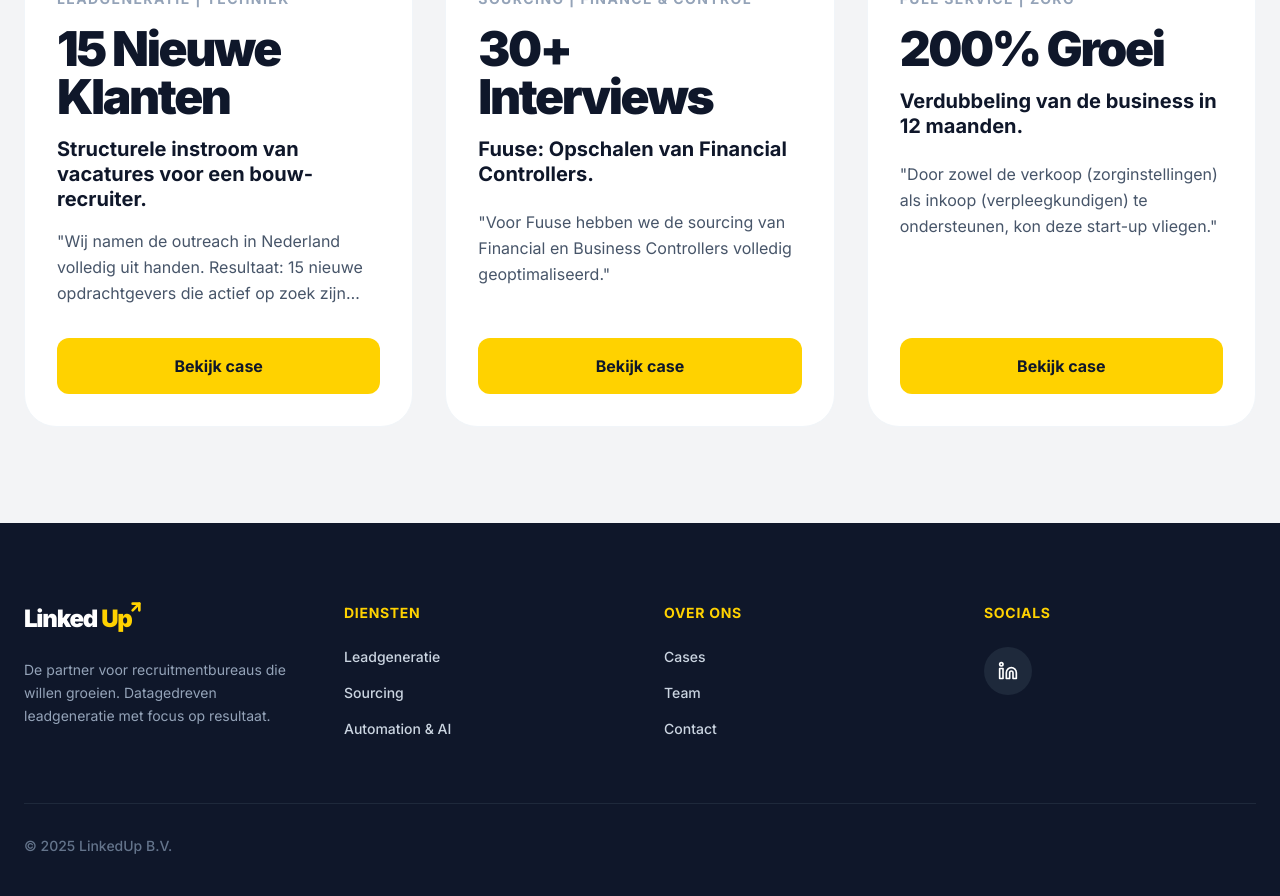
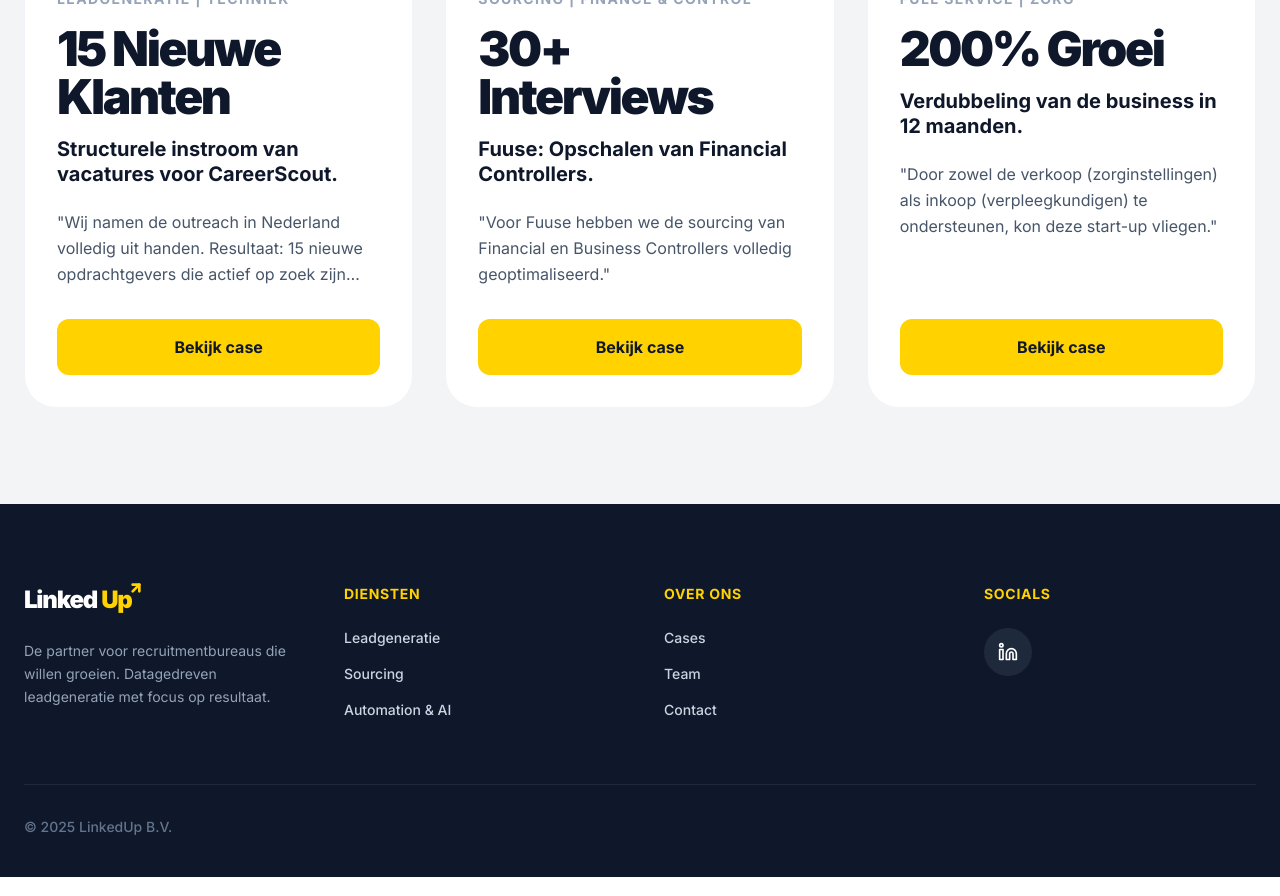
Before and after one commit to markdjonge/recruitersite, a React (Vite) app: page /cases in a window 1280 px wide. Shown: the part 1000-1896 px from the top of the page. Built offline with nearby package versions, Linux system fonts and the light colour scheme; no server answers.

Commit message:
Manual code updates made to file: data/cases.ts

```diff
--- a/data/cases.ts
+++ b/data/cases.ts
@@ -3,7 +3,7 @@ export const cases = [
     id: "bouw-recruitment",
     category: "Leadgeneratie | Techniek",
     stat: "15 Nieuwe Klanten",
-    title: "Structurele instroom van vacatures voor een bouw-recruiter.",
+    title: "Structurele instroom van vacatures voor CareerScout.",
     desc: "Wij namen de outreach in Nederland volledig uit handen. Resultaat: 15 nieuwe opdrachtgevers die actief op zoek zijn naar monteurs en engineers.",
     fullContent: "Voor CareerScout hebben wij een gerichte outbound strategie opgezet om de Nederlandse markt te veroveren. Door proactief bedrijven te benaderen met een sterke behoefte aan technisch personeel, konden we direct inspelen op de schaarste aan monteurs en engineers.\n\nDeze aanpak zorgde ervoor dat CareerScout niet hoefde te wachten op inkomende leads, maar direct aan tafel zat bij de juiste partijen.Dit resulteerde in 15 nieuwe, structurele partnerschappen met bedrijven in de techniek.",
     image: "https://images.unsplash.com/photo-1503387762-592deb58ef4e?auto=format&fit=crop&q=80&w=800"
```
